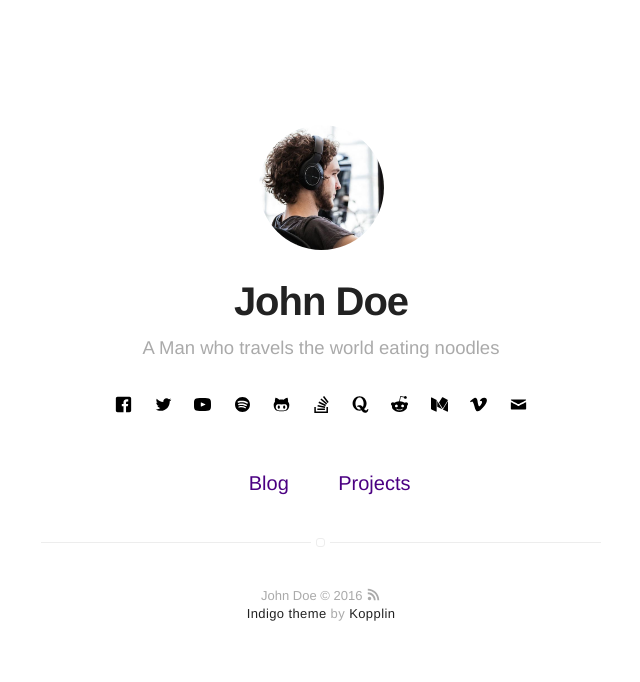
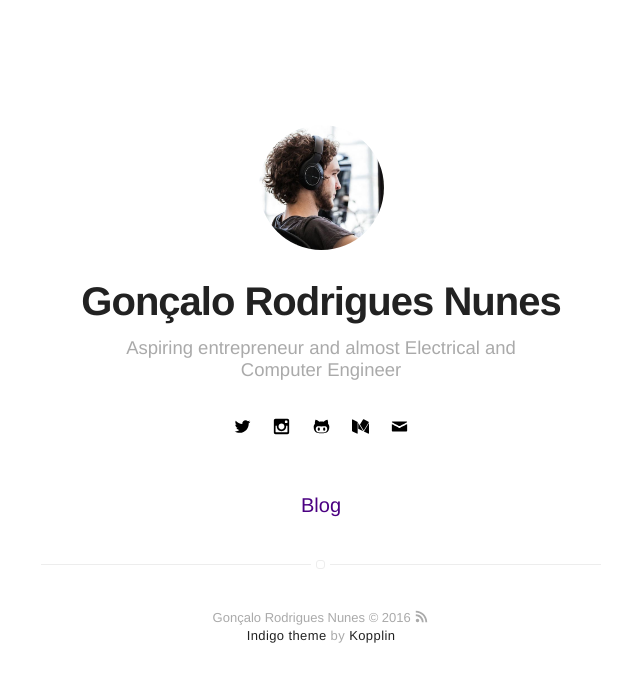
Before and after one commit to Gorbyy/gorbyy.github.io, a Jekyll site: the page built from index.html, in a window 1280 px wide. Shown: the top 682 px of the page, without its empty margins (319-959 px from the left). Built offline with Jekyll 4.4.1, drawn with Linux system fonts in a browser that asks for light colours.

Commit message:
Set configs

```diff
--- a/_config.yml
+++ b/_config.yml
@@ -1,16 +1,16 @@
 # main text of home
-name: John Doe
-bio: A Man who travels the world eating noodles
+name: Gonçalo Rodrigues Nunes
+bio: Aspiring entrepreneur and almost Electrical and Computer Engineer
 
 # twitter summary info
-description: A blog about technology and stuff related
+description: An egocentric website
 
 # if it's an external image, update below for true
 # better with square images
 external-image: false
 picture: assets/images/profile.jpg
 
-url: https://koppl.in/indigo
+url: https://gorbyy.github.io/
 # your url: http://USERNAME.github.io
 
 permalink: /:title/
@@ -26,38 +26,32 @@ highlighter: rouge
 # analytics-piwik-id: 1
 
 # if you don't want comments in your posts, set to false
-disqus: mydisqus
+disqus: false
 
 # if you don't have any of social below, comment the line
-facebook: myfacebook
-twitter: mytwitter
+#facebook: myfacebook
+twitter: GoncaloRN
 # google: mygoogle
-# instagram: myinstagram
+instagram: GoncaloRodriguesNunes
 # pinterest: mypinterest
-# linkedin: mylinkedin
-youtube: myyoutube
-spotify: myspotify
-github: mygithub
-stackoverflow: 7044681/mystackoverflow
-quora: userquora
-reddit: username
-medium: medium
-vimeo: myvimeo
-email: myemail@gmail.com
+# linkedin: GoncaloRodriguesNunes
+#youtube: myyoutube
+#spotify: myspotify
+#github: mygithub
+#stackoverflow: 7044681/mystackoverflow
+#quora: userquora
+#reddit: username
+medium: GoncaloRN
+#vimeo: myvimeo
+email: goncalornunes@gmail.com
 
 authors:
-    johndoe:
-        name: John Doe
-        bio: A Man who travels the world eating noodles
+    goncalo:
+        name: Gonçalo Rodrigues Nunes
+        bio: Aspiring entrepreneur and almost Electrical and Computer Engineer
         external-image: false
         picture: assets/images/profile.jpg
-        twitter: johndoe
-    jamesfoster:
-        name: James Foster
-        bio: A Man who develops software with coffee
-        external-image: false
-        picture: assets/images/james.jpg
-        twitter: jamesfoster
+        twitter: GoncaloRN
 
 # do you want a larger site? change the option below
 # options: [normal, large] | default: normal
@@ -69,7 +63,7 @@ width: normal
 # paginate_path: "blog/:num/"
 
 # if you don't need projects, comment the *projects* configs below
-projects: true
+# projects: true
 
 # if you don't need "about" or "blog", comment them out below
 about: false
```
Also changed, not shown: 1 other file.
